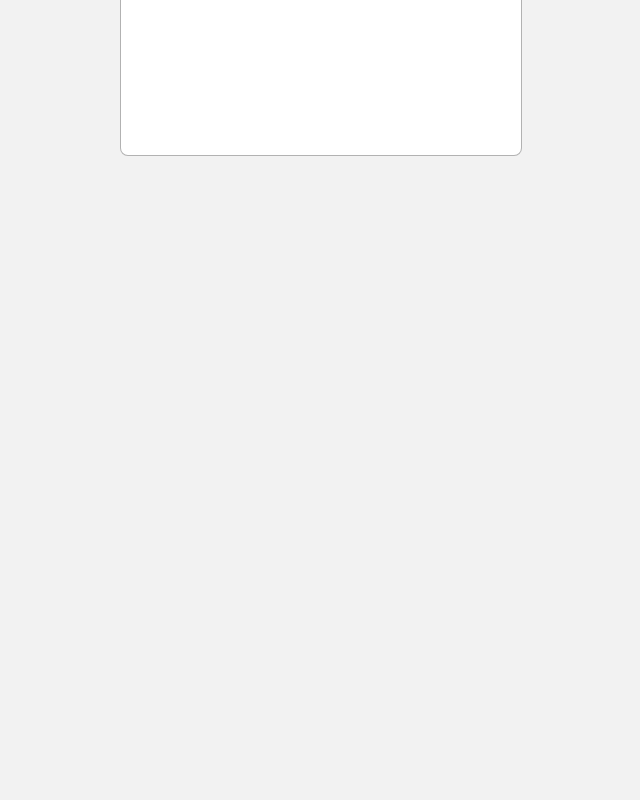
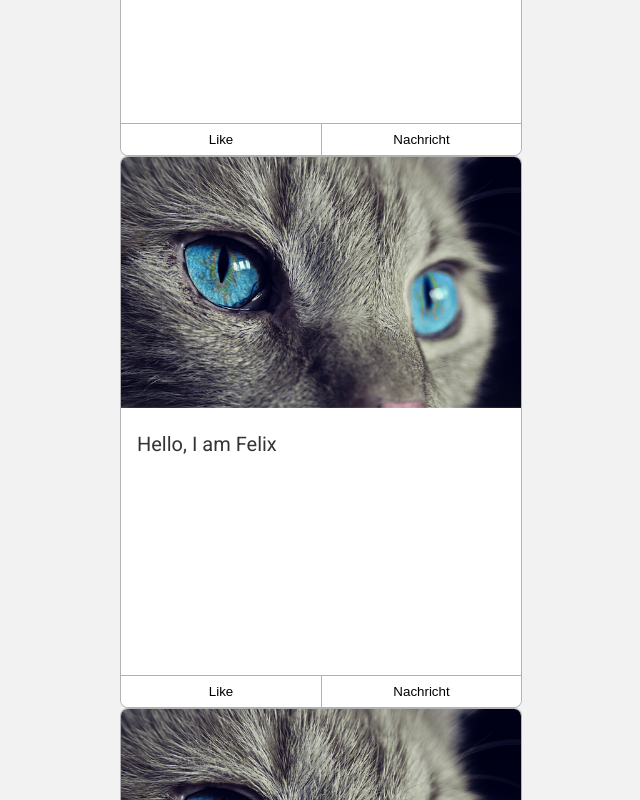
Before and after one commit to MariaRiosNavarro/myfirstangular, an Angular app: page / in a window 1280 px wide. Shown: the part 480-1280 px from the top of the page, without its empty margins (80-720 px from the left). Before the commit the page ends 800 px from the top, so only its background shows below. Built offline with nearby package versions, Linux system fonts and the light colour scheme.

Commit message:
create card

```diff
--- a/src/app/app.component.html
+++ b/src/app/app.component.html
@@ -1,4 +1,8 @@
 <app-header></app-header>
 <div class="container">
   <app-cat-card></app-cat-card>
+  <app-cat-card></app-cat-card>
+  <app-cat-card></app-cat-card>
+  <app-cat-card></app-cat-card>
+  <app-cat-card></app-cat-card>
 </div>
--- a/src/app/cat-card/cat-card.component.html
+++ b/src/app/cat-card/cat-card.component.html
@@ -1,4 +1,8 @@
 <div class="card">
   <img src="../../assets/cats/1.png" />
   <p>Hello, I am Felix</p>
+  <div class="button-container">
+    <button>Like</button>
+    <button>Nachricht</button>
+  </div>
 </div>
--- a/src/app/cat-card/cat-card.component.scss
+++ b/src/app/cat-card/cat-card.component.scss
@@ -5,6 +5,7 @@
   border: 1px solid rgba(0, 0, 0, 0.3);
   overflow: hidden;
   border-radius: 8px;
+  position: relative;
   img {
     width: 100%;
   }
@@ -14,4 +15,21 @@
     color: rgba(0, 0, 0, 0.8);
     font-size: 20px;
   }
+  button {
+    width: 50%;
+    position: absolute;
+    bottom: 0;
+    height: 32px;
+    background-color: white;
+    border: unset;
+    border-top: 1px solid rgba($color: #000000, $alpha: 0.3);
+    cursor: pointer;
+    &:last-child {
+      right: 0;
+      border-left: 1px solid rgba($color: #000000, $alpha: 0.3);
+    }
+    &:hover {
+      background-color: rgba($color: #000000, $alpha: 0.05);
+    }
+  }
 }
```
